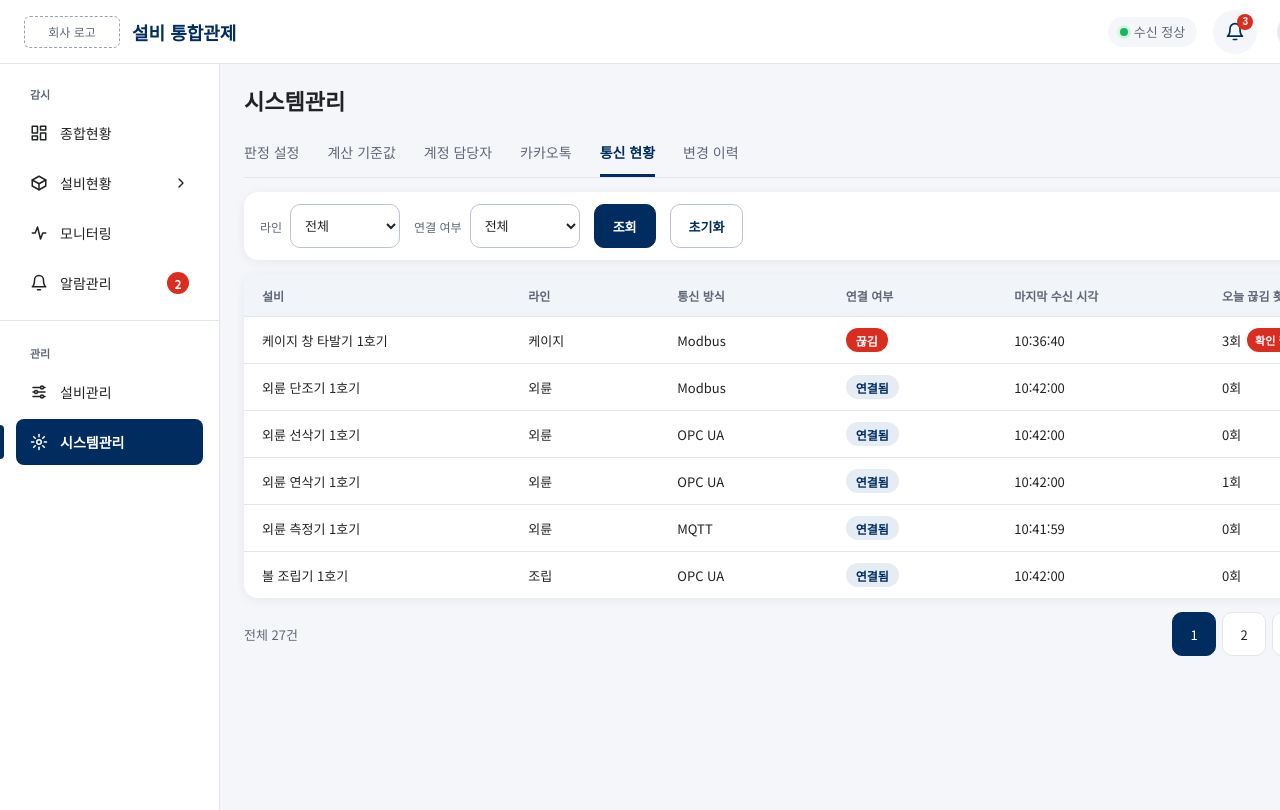
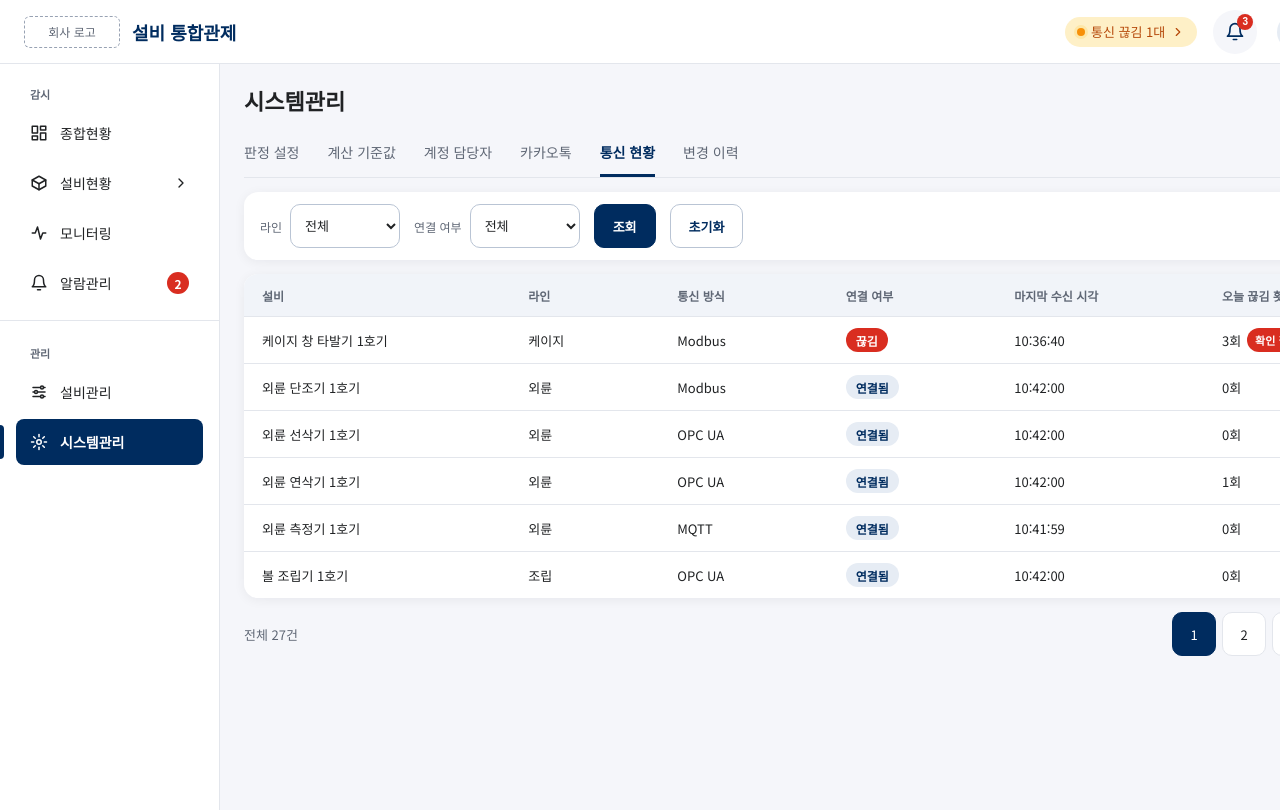
Before and after one commit to 2chong/dashboard_1, a plain HTML site: page screens/S11_Comm.html in a window 1280 px wide. Shown: the top 810 px of the page. Drawn offline with Linux system fonts and the light colour scheme.

Commit message:
Show the partial disconnect header state on the communication status screen
Co-Authored-By: Claude Fable 5.2 <noreply@anthropic.com>
Claude-Session: https://claude.ai/code/session_01LQeRqaXCJgy4ZK3C58iMRa

```diff
--- a/screens/S11_Comm.html
+++ b/screens/S11_Comm.html
@@ -16,7 +16,7 @@ a{color:#002C5F}a:hover{color:#001A3A}
 <div style="height: 64px; flex-shrink: 0; box-sizing: border-box; display: flex; align-items: center; justify-content: space-between; padding: 0 24px; background: #FFFFFF; border-bottom: 1px solid #E3E6EC">
 <a href="#" style="display: flex; align-items: center; gap: 12px; color: #002C5F; font-size: 18px; font-weight: 700; text-decoration: none"><span style="width: 96px; height: 32px; box-sizing: border-box; display: flex; align-items: center; justify-content: center; border: 1px dashed #98A2B3; border-radius: 6px; font-size: 12px; font-weight: 400; color: #5F6775">회사 로고</span>설비 통합관제</a>
 <div style="display: flex; align-items: center; gap: 16px; font-size: 13px">
-<span style="height: 30px; box-sizing: border-box; display: flex; align-items: center; gap: 6px; padding: 0 12px; background: #F5F6FA; border-radius: 15px; color: #5F6775"><span style="width: 8px; height: 8px; border-radius: 50%; background: #12B76A; box-shadow: 0 0 0 3px #D1FADF; display: inline-block"></span>수신 정상</span>
+<a href="#" style="height: 30px; box-sizing: border-box; display: flex; align-items: center; gap: 6px; padding: 0 12px; background: #FEF0C7; border-radius: 15px; color: #B54708; text-decoration: none"><span style="width: 8px; height: 8px; border-radius: 50%; background: #F79009; box-shadow: 0 0 0 3px #FDE7A8; display: inline-block"></span>통신 끊김 1대<svg aria-hidden="true" width="14" height="14" viewBox="0 0 24 24" fill="none" stroke="currentColor" stroke-width="2" stroke-linecap="round" stroke-linejoin="round"><path d="M9 6l6 6-6 6"></path></svg></a>
 <button aria-label="쌓인 알람 목록 열기" style="position: relative; width: 44px; height: 44px; display: flex; align-items: center; justify-content: center; background: #F5F6FA; color: #002C5F; border: 0; border-radius: 22px; cursor: pointer"><svg aria-hidden="true" width="20" height="20" viewBox="0 0 24 24" fill="none" stroke="currentColor" stroke-width="2" stroke-linecap="round" stroke-linejoin="round"><path d="M6 8a6 6 0 0112 0c0 7 3 9 3 9H3s3-2 3-9"></path><path d="M10 21h4"></path></svg><span style="position: absolute; top: 4px; right: 4px; min-width: 16px; height: 16px; box-sizing: border-box; padding: 0 4px; display: flex; align-items: center; justify-content: center; border-radius: 8px; background: #D92D20; color: #ffffff; font-size: 10px; font-weight: 700">3</span></button>
 <button style="height: 44px; display: flex; align-items: center; gap: 10px; padding: 0 8px 0 4px; background: transparent; color: #202224; border: 0; font-family: inherit; cursor: pointer"><span style="width: 36px; height: 36px; display: flex; align-items: center; justify-content: center; border-radius: 18px; background: #E6ECF4; color: #002C5F; font-size: 14px; font-weight: 700">김</span><span style="display: flex; flex-direction: column; align-items: flex-start; line-height: 1.3"><span style="font-size: 13px; font-weight: 700">김민수</span><span style="font-size: 11px; color: #5F6775">시스템관리자</span></span><svg aria-hidden="true" width="14" height="14" viewBox="0 0 24 24" fill="none" stroke="currentColor" stroke-width="2" stroke-linecap="round" stroke-linejoin="round"><path d="M6 9l6 6 6-6"></path></svg></button>
 </div>
```
